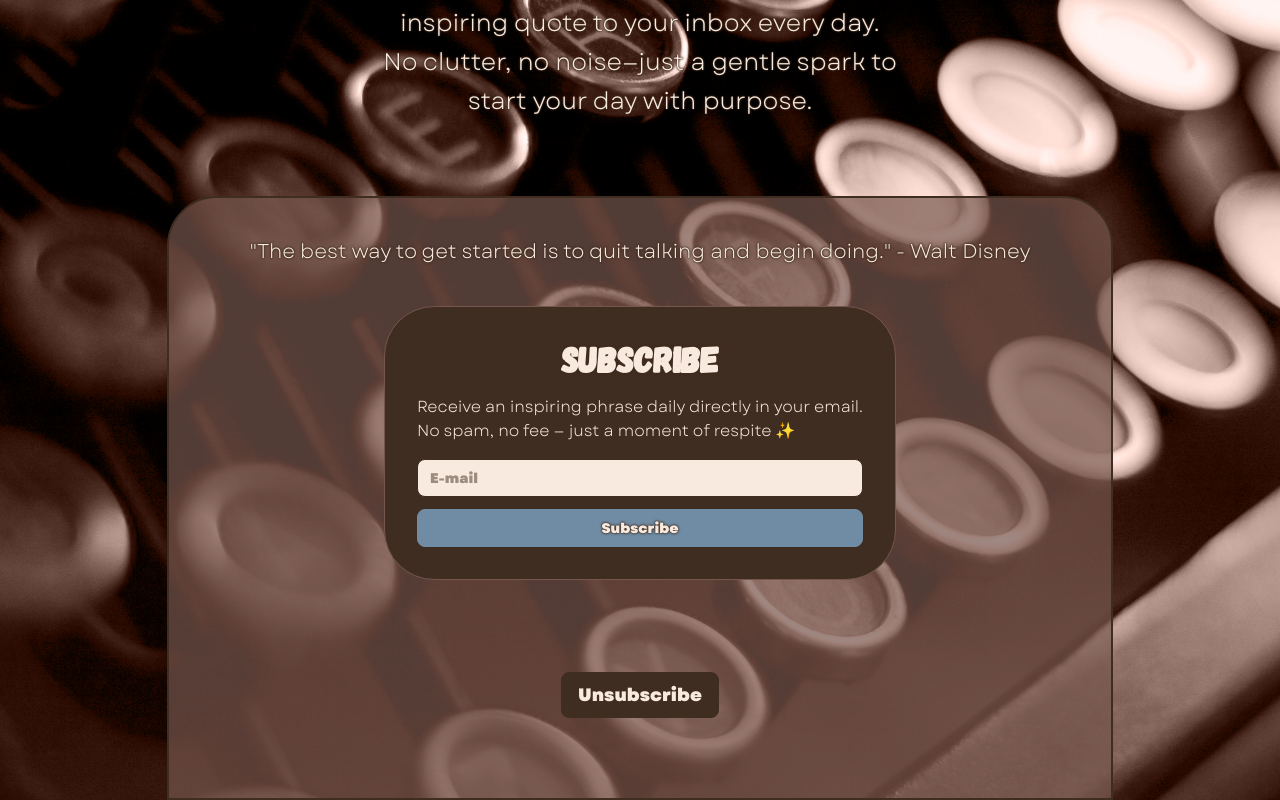
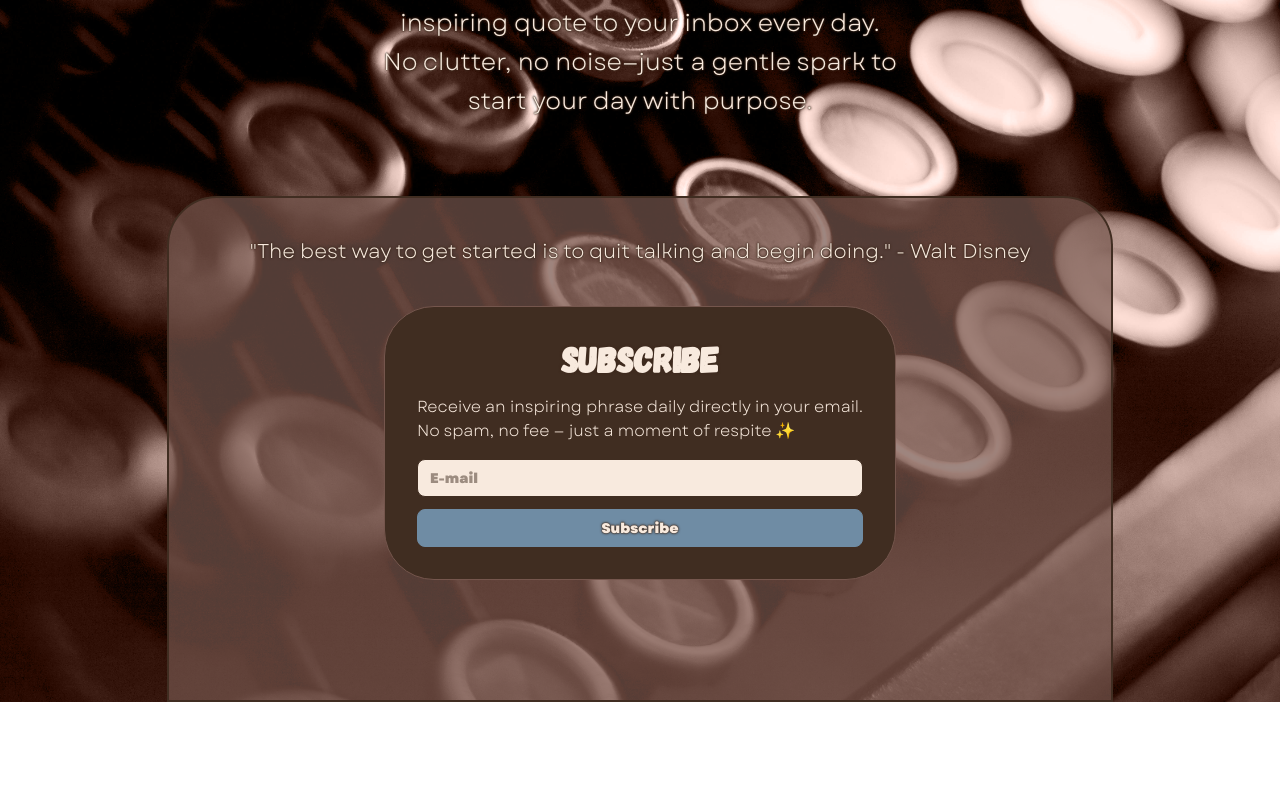
Before and after one commit to biamsarmento/quotesnewsletter, a Next.js app: page / in a window 1280 px wide. Shown: the part 265-1065 px from the top of the page. After the commit the page ends 967 px from the top, so only its background shows below. Built offline with nearby package versions, Linux system fonts and the light colour scheme; no server answers.

Commit message:
remove unsubscribe button

```diff
--- a/app/page.tsx
+++ b/app/page.tsx
@@ -118,14 +118,6 @@ export default function HomePage() {
             )}
           </div>
         </div>
-        <Link href="/unsubscribe" className="mt-3 block">
-          <button
-            type="button"
-            className={`${garetBold.className} w-full py-2 px-4 rounded-lg text-lg font-medium cursor-pointer bg-[#402d21] text-[#f8eade] hover:bg-[#f8eade] hover:text-[#402d21] border border-[#402d21] transition`}
-          >
-            Unsubscribe
-          </button>
-        </Link>
       </div>
     </main>
   );
```
